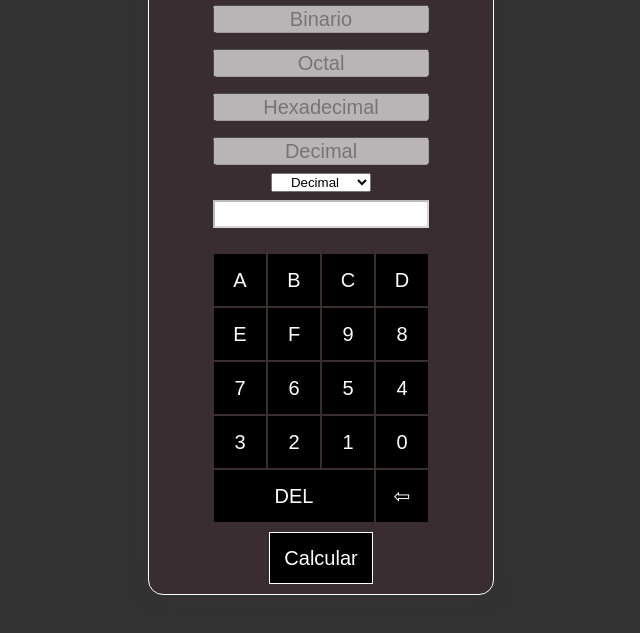
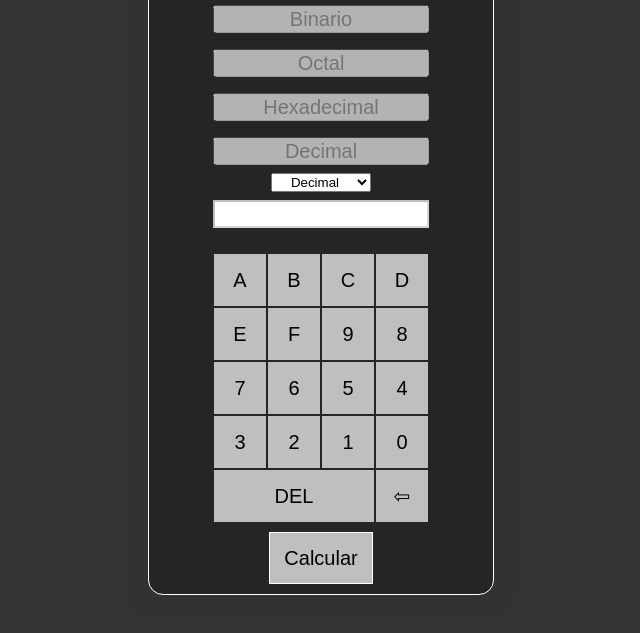
Before and after one commit to PedroBicalhoF/Portifolio, a plain HTML site: page conversora/conversora.html in a window 1280 px wide. Shown: the part 137-770 px from the top of the page, without its empty margins (319-959 px from the left). Drawn offline with Linux system fonts and the light colour scheme.

Commit message:
Update conversora_css.css

```diff
--- a/conversora/conversora_css.css
+++ b/conversora/conversora_css.css
@@ -18,7 +18,7 @@ a{
 }
 .Calculadora {
     position: absolute;
-    background: #3A2D32;
+    background: #252525;
     top: 50%;
     left: 50%;
     transform: translate(-50%,-50%);
@@ -36,9 +36,6 @@ input {
     font-size: 20px;
     text-align: center;
     padding: 4px;
-}
-button:disabled{
-    background: #000;
 }
 button:disabled:hover{
     background: #ff0e0e;
@@ -65,8 +62,8 @@ table button {
     height: 52px;
     font-size: 20px;
     cursor: pointer;
-    background: #000;
-    color: #fff;
+    background: #bfbfbf;
+    color: #000;
     border: none;
 }
 table button:hover {
```
